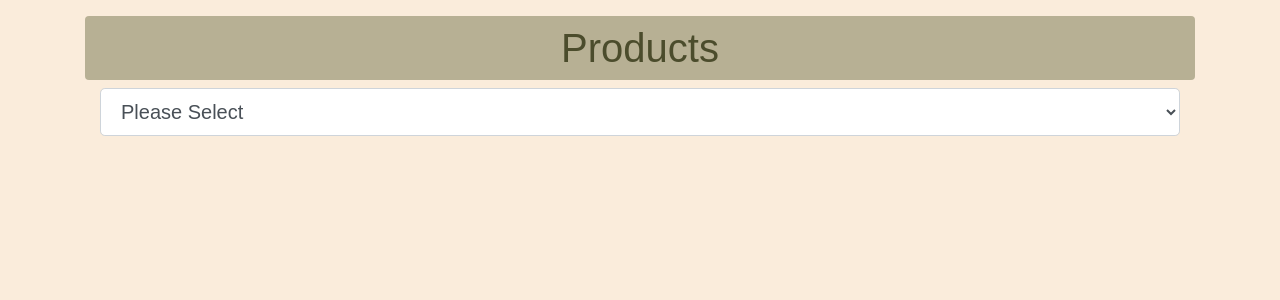
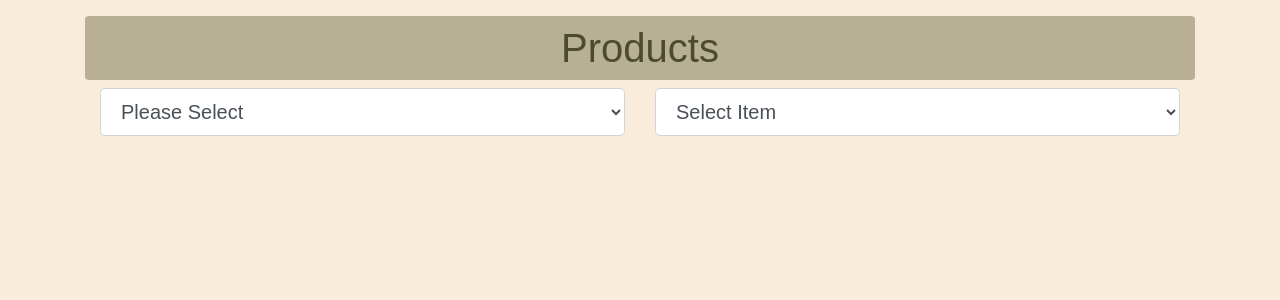
Before and after one commit to HermanRas/MeatMe, a PHP site: page /admin/products.php in a window 1280 px wide. Shown: the part 62-362 px from the top of the page. Run offline with PHP 8.4, Linux system fonts and the light colour scheme; the visitor is signed in with stand-in values (Sample User, id 1); some libraries are stand-ins or nearby versions.

Commit message:
updated category and item selection

```diff
--- a/admin/_product.php
+++ b/admin/_product.php
@@ -93,4 +93,4 @@
     </form>
 </div>
 <!-- page Script -->
-<script src="js/newProduct.js"></script>
+<script src="js/catagoryItems.js"></script>
--- a/admin/_products.php
+++ b/admin/_products.php
@@ -1,18 +1,55 @@
+<?php
+// Load all Json files and Remove .. & . files
+$files = array_diff(scandir('../data'), array('..', '.'));
+
+
+$dataSet = [];
+// loop thru all data files loading items
+foreach ($files as $file) {
+    $dataSet[$file] = [];
+    $jsonfile = file_get_contents("../data/$file");
+    $json_data = json_decode($jsonfile, true);
+    $localName = str_replace(".json","",$file);
+
+    //Display Items
+    foreach ($json_data["items"] as $item) {
+        array_push($dataSet[$file],$item);
+    }
+}
+// Print all store Data
+$storeData = json_encode($dataSet);
+echo "<script> const storeData = JSON.parse('$storeData'); </script>\n";
+?>
 <div class="container mt-3">
     <h1 class="bg-secondary-dark rounded p-2 text-center">Products</h1>
     <div class="container align-items-center h-100">
         <form method="POST" action="product.php">
-            <select class="form-control  form-control-lg" name="product" id="products" onchange="form.submit();">
+
+            <div class="row">
+                <div class="col-12 col-md-6">
+                    <!-- Create Category Select -->
+                    <select class="form-control  form-control-lg" name="product" id="products" onchange="itemUpdate()">
                         <option value="">Please Select</option>
                         <?php
-                    // Load all Json files and Remove .. & . files
-                    $files = array_diff(scandir('../data'), array('..', '.'));
+                            //loop thru files as categories
                             foreach ($files as $file) {
                                 $data = str_replace(".json","",$file);
                                 echo '<option value="'.$file.'">'.$data.'</option>';
                             }
                         ?>
                     </select>
+                    <!-- end category select -->
+                </div>
+                <div class="col-12 col-md-6">
+                    <!-- begin item select -->
+                    <select class="form-control form-control-lg" name="item" id="item" onchange="form.submit();">
+                        <option value="">Select Item</option>
+                    </select>
+                    <!-- end item select -->
+                </div>
+            </div>
+
         </form>
     </div>
 </div>
+<script src="js/catagoryItems.js"></script>
--- a/admin/js/newProduct.js
+++ b/admin/js/catagoryItems.js
@@ -42,3 +42,16 @@ function addOne() {
     // child = child.firstChild;
     document.getElementById('productFrm').appendChild(newChild);
 }
+
+function itemUpdate() {
+    const x = document.getElementById("products").selectedIndex;
+    const y = document.getElementById("products").options;
+    const category = y[x].value;
+    const items = (storeData[category]);
+
+    const selectItem = document.getElementById("item");
+    selectItem.innerHTML = `<option value="">Select Item</option>`;
+    items.forEach(item => {
+        selectItem.innerHTML = selectItem.innerHTML + `<option value="` + item.name + `">` + item.desc + `</option>`
+    });
+}
```
Lines whose indentation alone changed are shown as unchanged.
